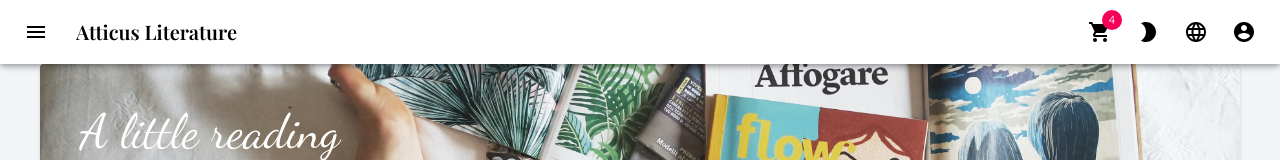
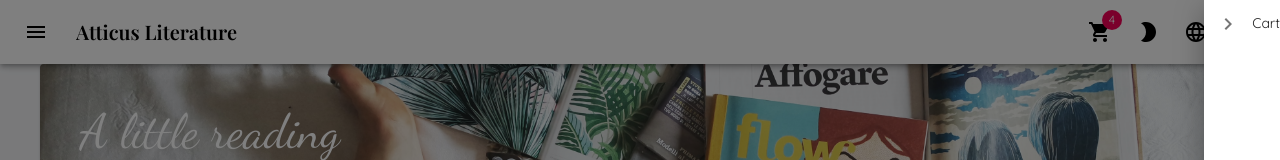
Before and after one commit to AtticusFinchIPH/atticus-literature, a React (Create React App) app in the folder frontend/: page / in a window 1280 px wide. Both pictures are taken after a click on the button "show 4 new mails". Shown: the top 160 px of the page. Built offline with nearby package versions, Linux system fonts and the light colour scheme.

Commit message:
Open/close CartBar using ContextAPI

```diff
--- a/frontend/src/app/App.js
+++ b/frontend/src/app/App.js
@@ -1,11 +1,13 @@
-import React from 'react';
+import React, { useMemo, useState } from 'react';
 import { BrowserRouter, Switch, Route } from 'react-router-dom';
 import { useSelector } from 'react-redux';
 import { IntlProvider } from 'react-intl';
 import { ThemeProvider } from '@material-ui/styles';
 import translation from '../locales';
 import { lightTheme, darkTheme } from '../utils/theme';
+import CartOpenContext from '../contexts/CartOpenContext';
 import NavBar from './features/NavBar';
+import CartBar from './features/CartBar';
 import CopyRight from './features/CopyRight';
 import Home from './pages/Home';
 
@@ -13,15 +15,22 @@ function App() {
   const language = useSelector(state => state.language);
   const isDarkMode = useSelector(state => state.isDarkMode);
   const theme = isDarkMode ? darkTheme : lightTheme;
+  const [isCartOpen, setCartOpen] = useState(false);
+  const cartOpenValue = useMemo(() => ({isCartOpen, setCartOpen}), [isCartOpen, setCartOpen]);
   return (
     <BrowserRouter>
       <IntlProvider locale={language} messages={translation[language]}>
         <ThemeProvider theme={theme}>
+          <CartOpenContext.Provider value={cartOpenValue}>
+
             <NavBar />
+            <CartBar />
             <Switch>
               <Route exact path="/" component={Home} />
             </Switch>
             <CopyRight />
+
+          </CartOpenContext.Provider>
         </ThemeProvider>
       </IntlProvider>
     </BrowserRouter>
--- /dev/null
+++ b/frontend/src/app/features/CartBar.js
@@ -0,0 +1,34 @@
+import React, { useContext } from 'react';
+import { FormattedMessage } from 'react-intl';
+import { makeStyles } from '@material-ui/core/styles';
+import { Drawer, IconButton } from '@material-ui/core';
+import ChevronRightIcon from "@material-ui/icons/ChevronRight";
+import CartOpenContext from '../../contexts/CartOpenContext';
+
+const useStyles = makeStyles(theme => ({
+    cartBbr: {
+        width: '100%',
+        backgroundColor: 'white'
+    }
+}));
+
+const CartBar = () => {
+    const { isCartOpen, setCartOpen } = useContext(CartOpenContext);
+    console.log(isCartOpen)
+    const classes = useStyles();
+    const handleDrawerClose = (e) => {
+
+    }
+    return(
+        <Drawer className={classes.cartbar} anchor='right' open={isCartOpen} onClose={e => setCartOpen(false)}>
+            <div className={classes.cartbarHeader}>
+                <IconButton onClick={handleDrawerClose} onClick={e => setCartOpen(false)}>
+                    <ChevronRightIcon />
+                </IconButton>
+                <FormattedMessage id='cart' defaultMessage='Cart' />
+            </div>
+        </Drawer>
+    )
+}
+
+export default CartBar;
--- a/frontend/src/app/features/NavBar.js
+++ b/frontend/src/app/features/NavBar.js
@@ -1,4 +1,4 @@
-import React, { useState } from 'react';
+import React, { useContext, useState } from 'react';
 import { withRouter } from 'react-router-dom';
 import { useDispatch, useSelector } from 'react-redux';
 import { FormattedMessage } from 'react-intl';
@@ -17,6 +17,7 @@ import AccountCircleIcon from '@material-ui/icons/AccountCircle';
 import MoreIcon from '@material-ui/icons/More';
 import { APPLY_VI, APPLY_EN, SWITCH_THEME } from '../../constants/globalConstants';
 import useStyle from './NavBar.styles'; // Must be imported after all @material-ui
+import CartOpenContext from '../../contexts/CartOpenContext';
 
 const NavBar = withRouter(({history}) => {
     const classes = useStyle();
@@ -25,6 +26,7 @@ const NavBar = withRouter(({history}) => {
     const [anchorLang, setAnchorLang] = useState(null);
     const isLangOpen = Boolean(anchorLang);
     const isDarkMode = useSelector(state => state.isDarkMode);
+    const {isCartOpen, setCartOpen} = useContext(CartOpenContext);
     const dispatch = useDispatch();
 
     const handleLangOpen = (e) => {
@@ -131,7 +133,7 @@ const NavBar = withRouter(({history}) => {
                     </div> */}
                     <div className={classes.grow} />
                     <div className={classes.sectionDesktop}>
-                        <IconButton aria-label="show 4 new mails" color="inherit">
+                        <IconButton aria-label="show 4 new mails" color="inherit" onClick={e => setCartOpen(true)}>
                             <Badge badgeContent={4} color="secondary">
                                 <ShoppingCartIcon />
                             </Badge>
--- /dev/null
+++ b/frontend/src/contexts/CartOpenContext.js
@@ -0,0 +1,5 @@
+import { createContext } from 'react';
+
+const CartOpenContext = createContext(false);
+
+export default CartOpenContext;
--- a/frontend/src/locales/en.js
+++ b/frontend/src/locales/en.js
@@ -19,6 +19,8 @@ const en = defineMessages({
 
     const_auth_quote: '"I wanna create a masterpiece just to satisfy myself. I hope my current working project will shotly fulfill that wish."',
     const_auth_present: 'Author of the best-selling books "A life of a developer", "That impressive website changed my philosophy", "What is life\'s purpose without code?".\n At present, he is still in the process of perfecting himself and devoting to his writing career.',
+
+    cart: 'Cart',
 })
 
 export default en;
--- a/frontend/src/locales/vi.js
+++ b/frontend/src/locales/vi.js
@@ -19,6 +19,8 @@ const vi = defineMessages({
 
     const_auth_quote: '"Tôi chỉ mong muốn tạo được một tác phẩm đủ để khiến bản thân cảm thấy phấn khích và thỏa mãn. Tôi hi vọng rằng tác phảm sắp ra mắt tới đây sẽ thực hiện được điều đó."',
     const_auth_present: 'Tác giả các tiểu thuyết ăn khách "Cuộc đời của một developer", "Ấn tượng khó phai từ trang web ấy", "Đời là chi nếu không code?".\n Hiện anh vẫn đang trong quá trình hoàn thiện bản thân và cống hiến hết mình cho sự nghiệp viết lách.',
+
+    cart: 'Giỏ hàng',
 })
 
 export default vi;
```
Lines whose indentation alone changed are shown as unchanged.
